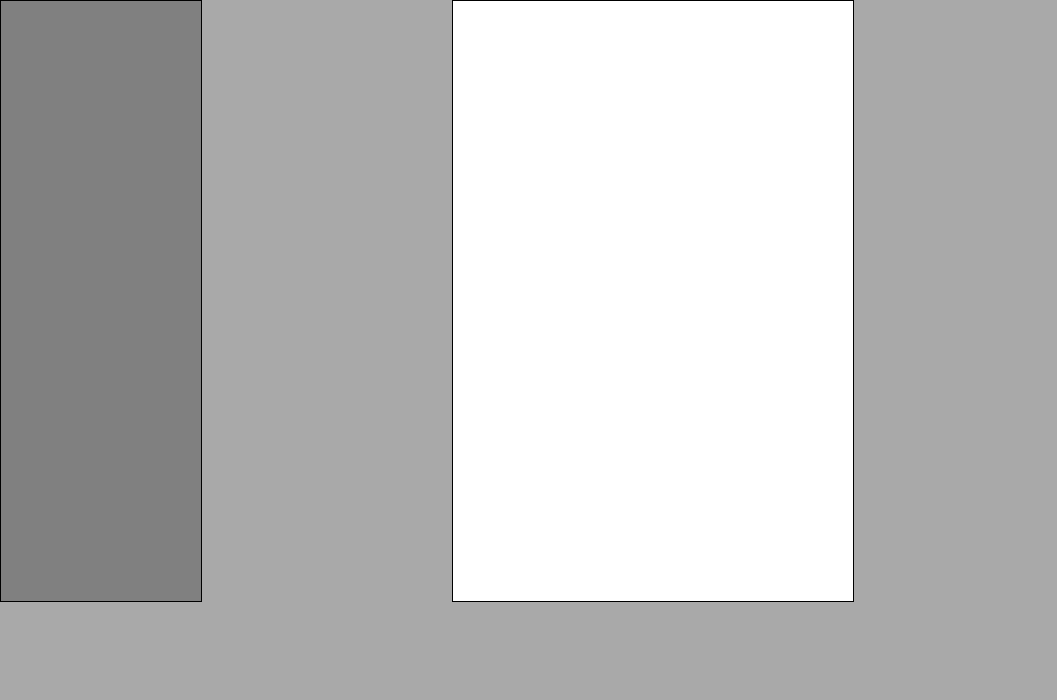
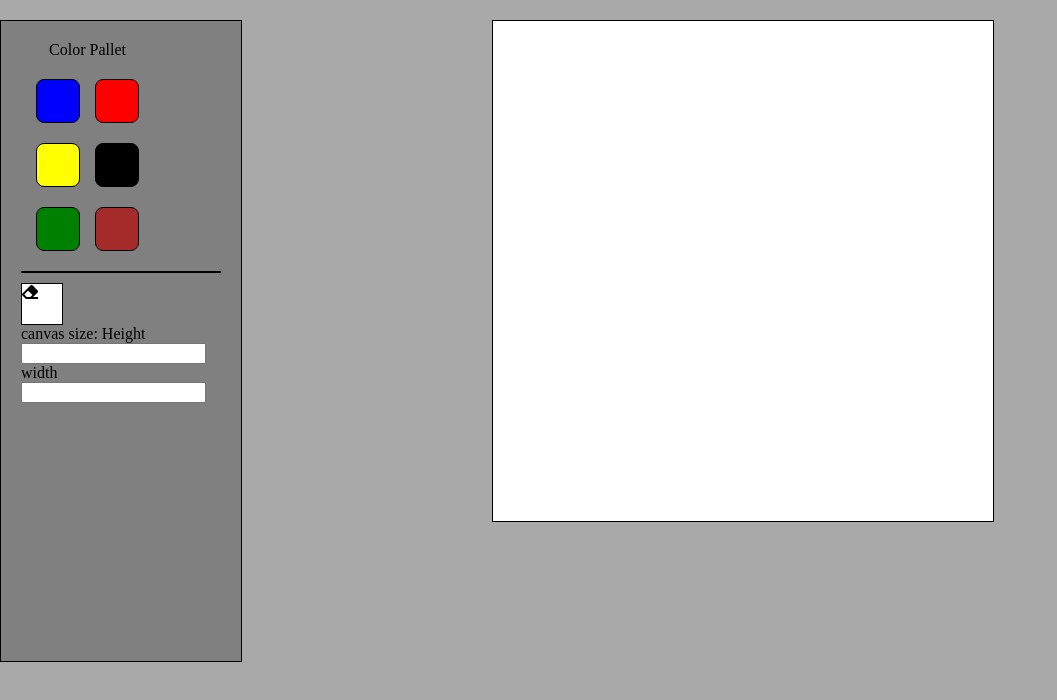
Before and after one commit to levymikael/Paint95_Mikael_LEVY, a plain HTML site: page index.html in a window 1280 px wide. Shown: the whole page, without its empty margins (0-1057 px from the left). Drawn offline with Linux system fonts and the light colour scheme.

Commit message:
canvas style adding

```diff
--- a/css/style.css
+++ b/css/style.css
@@ -1,5 +1,6 @@
 body {
     margin: 0;
+    margin-top: 20px;
     display: inline-flex;
     background-color: darkgray
 }
@@ -9,13 +10,57 @@ body {
     width: 200px;
     height: 600px;
     margin-right: 250px;
-    background-color: grey
-
+    background-color: grey;
+    padding: 20px
 }
 .canvas {
     border: 1px black solid;
-    width: 400px;
-    height: 600px;
+    width: 500px;
+    height: 500px;
     background-color: white
+}
+table
+{
+border-collapse: separate;
+border-spacing: 15px 20px;
+}
+tr{
+    margin: 20px;
+}
+td{
+    border: 1px black solid;
+    width: 40px;
+    height: 40px;
+    border-radius: 8px
+}
+#blue{
+    background-color: blue
+}
+#red{
+    background-color: red;
+}
+#yellow{
+    background-color: yellow;
+}
+#black{
+    background-color: black;
+}
+#green{
+    background-color: green;
+}
+#brown{
+    background-color: brown;
+}
+.border{
+    border: 1px black solid;
+    margin-bottom: 10px;
+}
+i{
+    background-color: white;
+    border: 1px black solid;
+    width: 40px;
+    height: 40px;
+}
+.size{
 
 }
--- a/index.html
+++ b/index.html
@@ -1,15 +1,40 @@
 <!DOCTYPE html>
 <html lang="en">
+
 <head>
     <meta charset="UTF-8">
     <meta name="viewport" content="width=device-width, initial-scale=1.0">
     <meta http-equiv="X-UA-Compatible" content="ie=edge">
     <title>Paint</title>
     <link rel="stylesheet" href="css/style.css">
+    <link rel="stylesheet" href="https://use.fontawesome.com/releases/v5.8.2/css/all.css" integrity="sha384-oS3vJWv+0UjzBfQzYUhtDYW+Pj2yciDJxpsK1OYPAYjqT085Qq/1cq5FLXAZQ7Ay" crossorigin="anonymous">
 </head>
+
 <body>
     <div class="toolbox">
-
+        <table>
+            <caption>Color Pallet</caption>
+            <tbody>
+            <tr>
+                <td id="blue" title="blue"></td>
+                <td id="red" title="red"></td>
+            </tr>
+            <tr>
+                <td id="yellow" title="yellow"></td>
+                <td id="black" title="black"></td>
+            </tr>
+            <tr>
+                <td id="green" title="green"></td>
+                <td id="brown" title="brown"></td>
+            </tr>
+        </tbody>
+        </table>
+        <div class="border"></div>
+<i class="fas fa-eraser" title="eraser"></i>
+<div class="size"> canvas size:
+Height <input type="number" id="height">
+width <input type="number" id="width">
+</div>
     </div>
 
     <div class="canvas">
@@ -17,4 +42,5 @@
     </div>
     <script src="js/main.js"></script>
 </body>
+
 </html>
```
